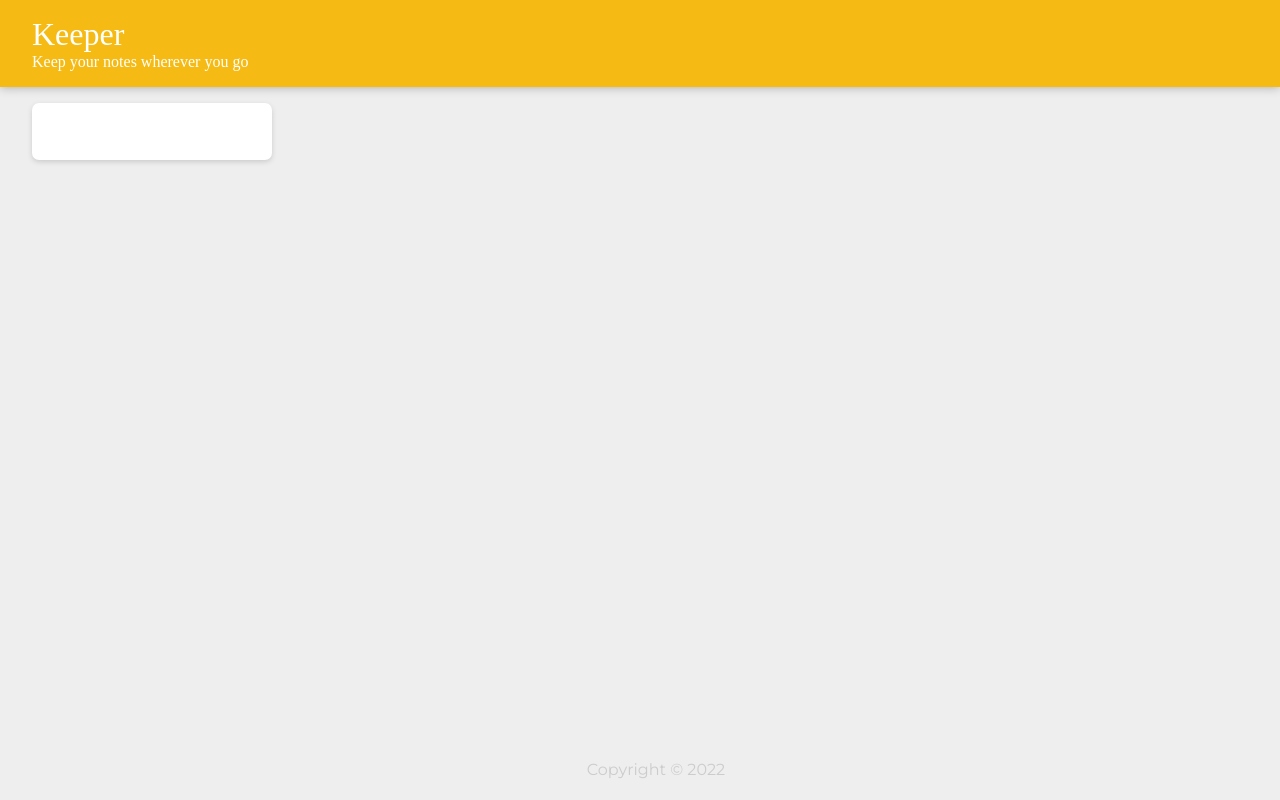
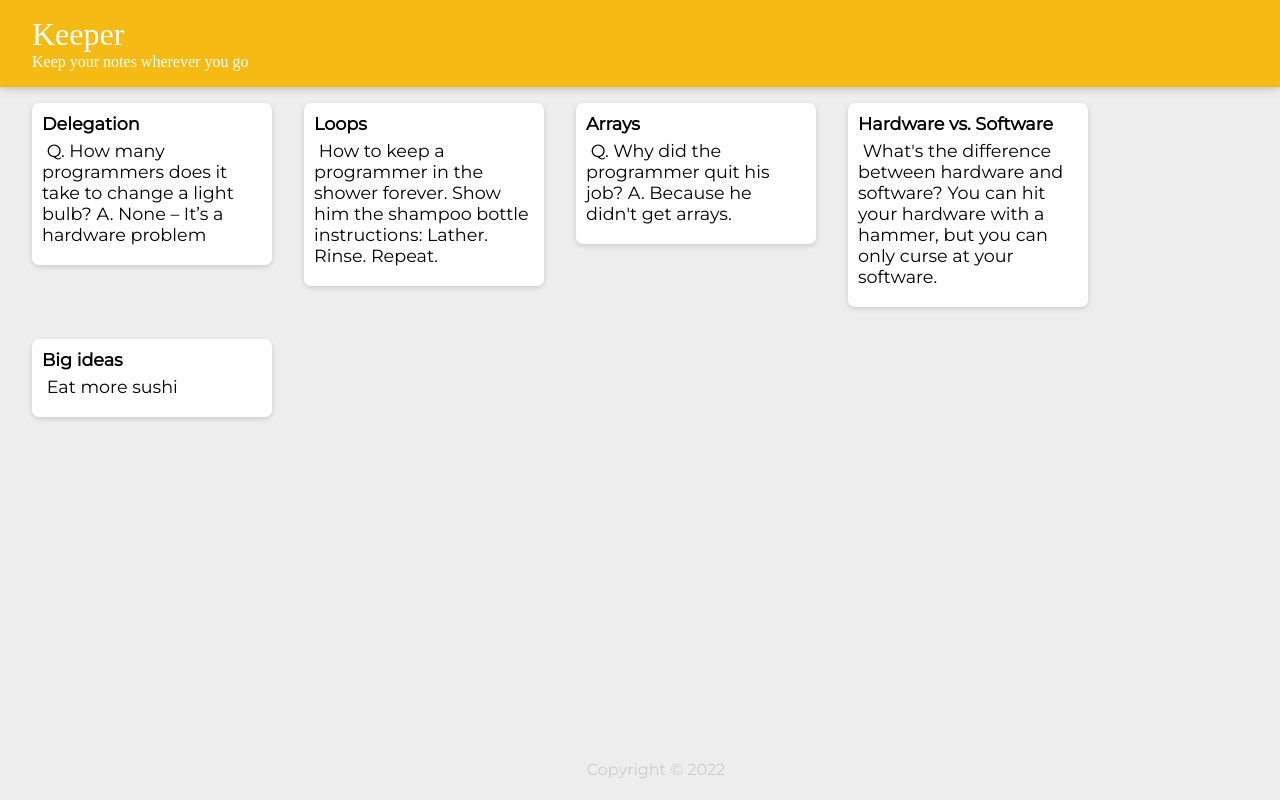
Before and after one commit to Id3arium/KeeperApp, a React (Create React App) app: page / in a window 1280 px wide. Built offline with nearby package versions, Linux system fonts and the light colour scheme; a web font is replaced by a local one.

Commit message:
making notes from the imported notes data

```diff
--- a/src/components/App.js
+++ b/src/components/App.js
@@ -8,8 +8,10 @@ export default function App() {
   return (
     <div>
       <Header />
+      {notes.map((props) => (
+        <Note {...props} />
+      ))}
       <Footer />
-      <Note />
     </div>
   );
 }
```
